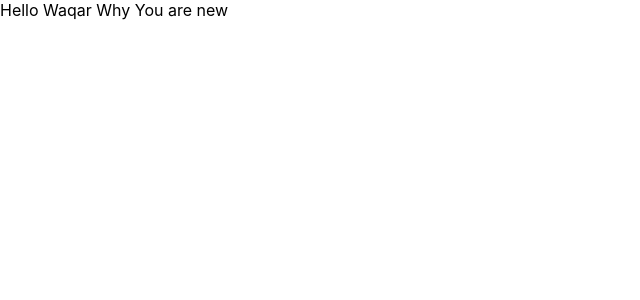
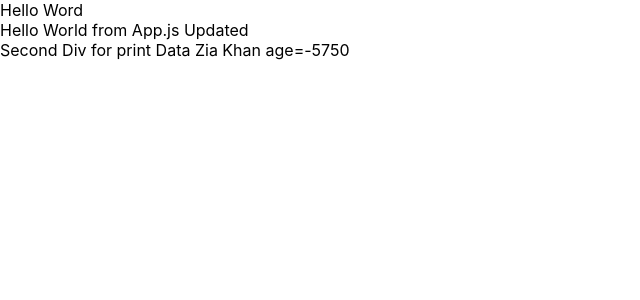
Before and after one commit to WAQAR-54/project003, a React (Create React App) app: page / in a window 1280 px wide. Shown: the top 300 px of the page, without its empty margins (0-640 px from the left). Built offline with nearby package versions, Linux system fonts and the light colour scheme.

Commit message:
Update index.js

```diff
--- a/src/index.js
+++ b/src/index.js
@@ -4,13 +4,26 @@ import './index.css';
 import App from './App';
 import * as serviceWorker from './serviceWorker';
 
+
+
+
 ReactDOM.render(
-  // <React.StrictMode>
-  //   <App />
-  // </React.StrictMode>,
-  <div>Hello Waqar Why You are new </div>,
+
+  <div>Hello Word
+
+    <App name="Zia Khan" age={-250*23}/>
+  </div>,
+
   document.getElementById('root')
 );
+
+// ReactDOM.render(
+
+//   React.createElement('div',null,"hello from react "),
+
+//   document.getElementById('root')
+// );
+
 
 // If you want your app to work offline and load faster, you can change
 // unregister() to register() below. Note this comes with some pitfalls.
```
